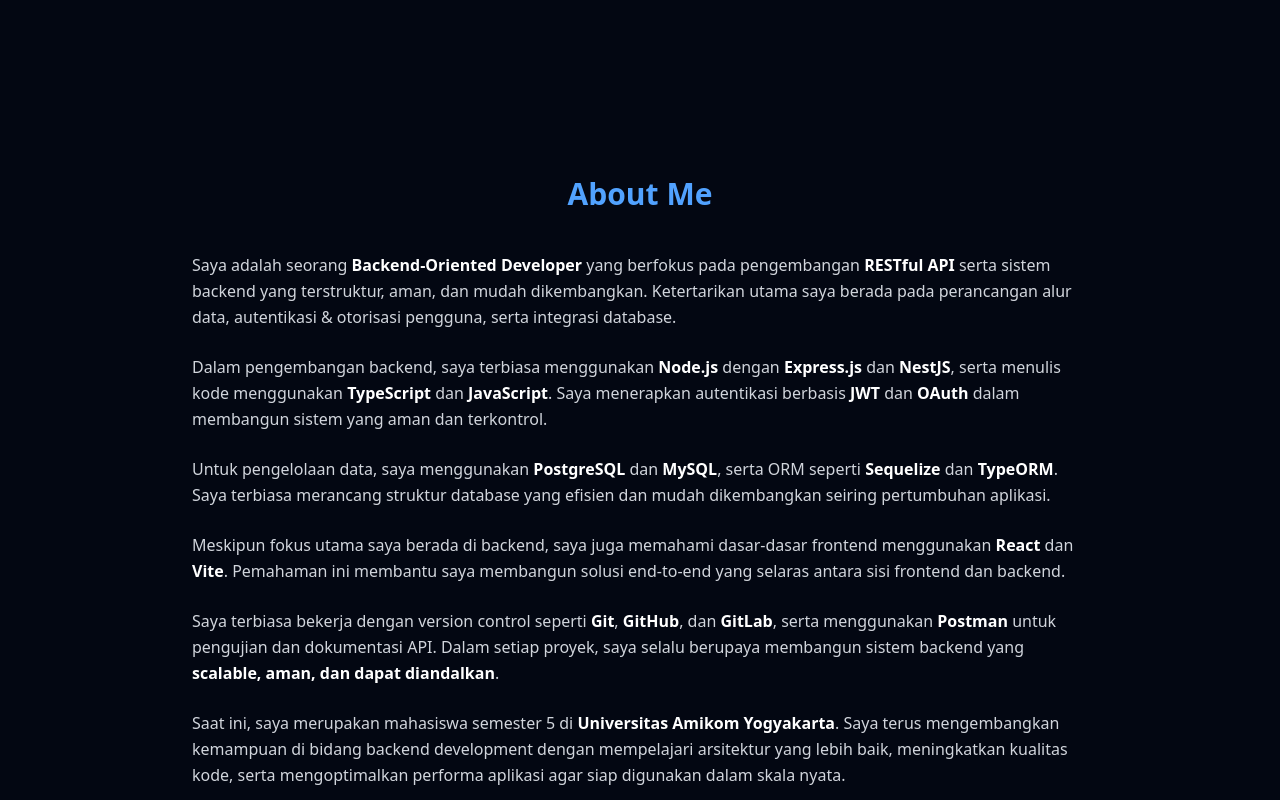
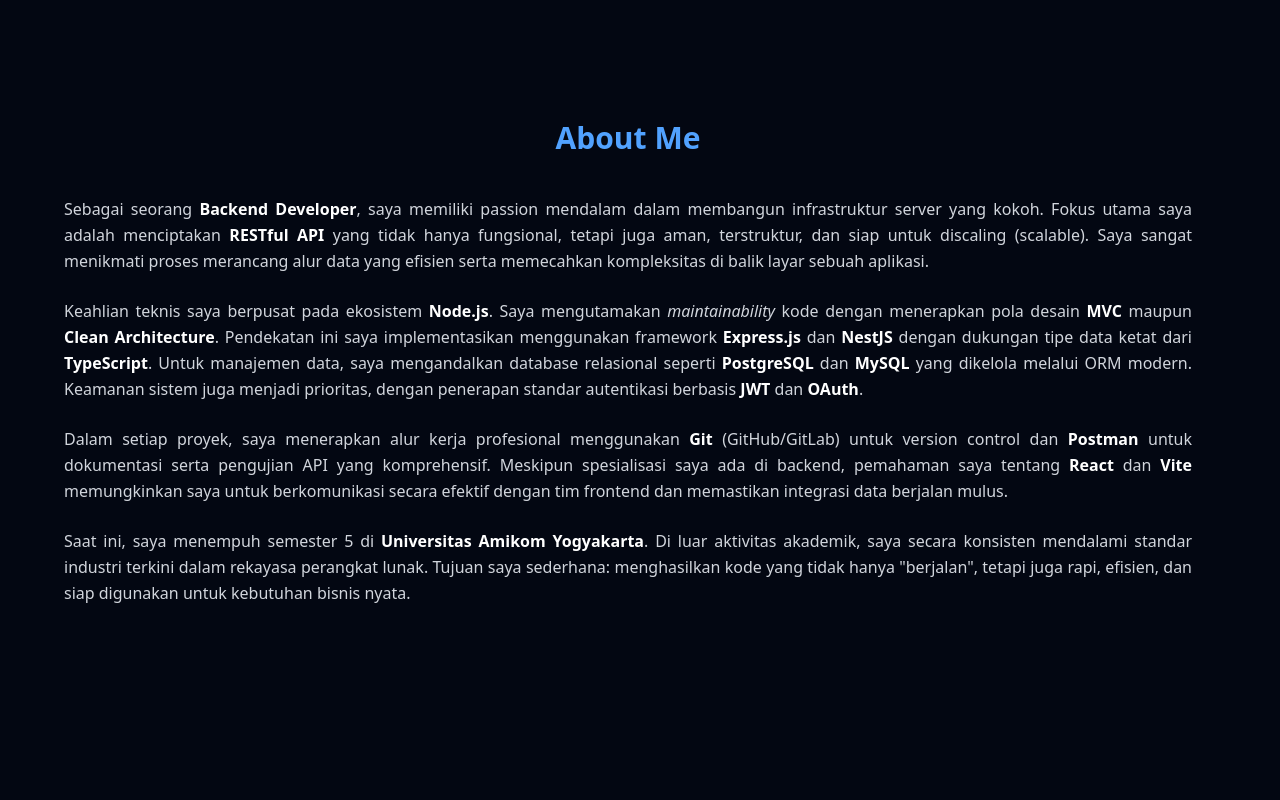
Before and after one commit to ardhisparahita/portfolio, a React (Vite) app: page / in a window 1280 px wide. Shown: the part 800-1600 px from the top of the page. Built offline with nearby package versions, Linux system fonts and the light colour scheme.

Commit message:
refactor: improvemnt paragraph about

```diff
--- a/src/Pages/About.tsx
+++ b/src/Pages/About.tsx
@@ -4,85 +4,75 @@
   return (
     <section
       id="about"
-      className="min-h-screen bg-gray-950 text-white px-6 py-24"
+      className="
+        min-h-screen bg-gray-950 text-white
+        pt-10 pb-24
+      "
       aria-label="About Me Section"
     >
-      <div className="max-w-4xl mx-auto">
+      <div className="max-w-6xl mx-auto w-full px-6 xl:pl-0 xl:pr-6">
         {/* Title */}
         <h2 className="text-3xl font-bold text-center mb-10 text-blue-400">
           About Me
         </h2>
 
-        <div className="space-y-6 text-gray-300 text-base leading-relaxed">
+        {/* Content */}
+        <div className="space-y-6 text-gray-300 text-base leading-relaxed text-justify">
           <p>
-            Saya adalah seorang{" "}
-            <span className="font-semibold text-white">
-              Backend-Oriented Developer
-            </span>{" "}
-            yang berfokus pada pengembangan{" "}
-            <span className="font-semibold text-white">RESTful API</span> serta
-            sistem backend yang terstruktur, aman, dan mudah dikembangkan.
-            Ketertarikan utama saya berada pada perancangan alur data,
-            autentikasi & otorisasi pengguna, serta integrasi database.
+            Sebagai seorang{" "}
+            <span className="font-semibold text-white">Backend Developer</span>,
+            saya memiliki passion mendalam dalam membangun infrastruktur server
+            yang kokoh. Fokus utama saya adalah menciptakan{" "}
+            <span className="font-semibold text-white">RESTful API</span> yang
+            tidak hanya fungsional, tetapi juga aman, terstruktur, dan siap
+            untuk discaling (scalable). Saya sangat menikmati proses merancang
+            alur data yang efisien serta memecahkan kompleksitas di balik layar
+            sebuah aplikasi.
           </p>
 
           <p>
-            Dalam pengembangan backend, saya terbiasa menggunakan{" "}
-            <span className="font-semibold text-white">Node.js</span> dengan{" "}
+            Keahlian teknis saya berpusat pada ekosistem{" "}
+            <span className="font-semibold text-white">Node.js</span>. Saya
+            mengutamakan <em>maintainability</em> kode dengan menerapkan pola
+            desain <span className="font-semibold text-white">MVC</span> maupun{" "}
+            <span className="font-semibold text-white">Clean Architecture</span>
+            . Pendekatan ini saya implementasikan menggunakan framework{" "}
             <span className="font-semibold text-white">Express.js</span> dan{" "}
-            <span className="font-semibold text-white">NestJS</span>, serta
-            menulis kode menggunakan{" "}
-            <span className="font-semibold text-white">TypeScript</span> dan{" "}
-            <span className="font-semibold text-white">JavaScript</span>. Saya
-            menerapkan autentikasi berbasis{" "}
+            <span className="font-semibold text-white">NestJS</span> dengan
+            dukungan tipe data ketat dari{" "}
+            <span className="font-semibold text-white">TypeScript</span>. Untuk
+            manajemen data, saya mengandalkan database relasional seperti{" "}
+            <span className="font-semibold text-white">PostgreSQL</span> dan{" "}
+            <span className="font-semibold text-white">MySQL</span> yang
+            dikelola melalui ORM modern. Keamanan sistem juga menjadi prioritas,
+            dengan penerapan standar autentikasi berbasis{" "}
             <span className="font-semibold text-white">JWT</span> dan{" "}
-            <span className="font-semibold text-white">OAuth</span> dalam
-            membangun sistem yang aman dan terkontrol.
+            <span className="font-semibold text-white">OAuth</span>.
           </p>
 
           <p>
-            Untuk pengelolaan data, saya menggunakan{" "}
-            <span className="font-semibold text-white">PostgreSQL</span> dan{" "}
-            <span className="font-semibold text-white">MySQL</span>, serta ORM
-            seperti <span className="font-semibold text-white">Sequelize</span>{" "}
-            dan <span className="font-semibold text-white">TypeORM</span>. Saya
-            terbiasa merancang struktur database yang efisien dan mudah
-            dikembangkan seiring pertumbuhan aplikasi.
+            Dalam setiap proyek, saya menerapkan alur kerja profesional
+            menggunakan <span className="font-semibold text-white">Git</span>{" "}
+            (GitHub/GitLab) untuk version control dan{" "}
+            <span className="font-semibold text-white">Postman</span> untuk
+            dokumentasi serta pengujian API yang komprehensif. Meskipun
+            spesialisasi saya ada di backend, pemahaman saya tentang{" "}
+            <span className="font-semibold text-white">React</span> dan{" "}
+            <span className="font-semibold text-white">Vite</span> memungkinkan
+            saya untuk berkomunikasi secara efektif dengan tim frontend dan
+            memastikan integrasi data berjalan mulus.
           </p>
 
+          {/* PARAGRAF TERAKHIR YANG SUDAH DIPERBAIKI (OPSI A) */}
           <p>
-            Meskipun fokus utama saya berada di backend, saya juga memahami
-            dasar-dasar frontend menggunakan{" "}
-            <span className="font-semibold text-white">React</span> dan{" "}
-            <span className="font-semibold text-white">Vite</span>. Pemahaman
-            ini membantu saya membangun solusi end-to-end yang selaras antara
-            sisi frontend dan backend.
-          </p>
-
-          <p>
-            Saya terbiasa bekerja dengan version control seperti{" "}
-            <span className="font-semibold text-white">Git</span>,{" "}
-            <span className="font-semibold text-white">GitHub</span>, dan{" "}
-            <span className="font-semibold text-white">GitLab</span>, serta
-            menggunakan{" "}
-            <span className="font-semibold text-white">Postman</span> untuk
-            pengujian dan dokumentasi API. Dalam setiap proyek, saya selalu
-            berupaya membangun sistem backend yang{" "}
-            <span className="font-semibold text-white">
-              scalable, aman, dan dapat diandalkan
-            </span>
-            .
-          </p>
-
-          <p>
-            Saat ini, saya merupakan mahasiswa semester 5 di{" "}
+            Saat ini, saya menempuh semester 5 di{" "}
             <span className="font-semibold text-white">
               Universitas Amikom Yogyakarta
             </span>
-            . Saya terus mengembangkan kemampuan di bidang backend development
-            dengan mempelajari arsitektur yang lebih baik, meningkatkan kualitas
-            kode, serta mengoptimalkan performa aplikasi agar siap digunakan
-            dalam skala nyata.
+            . Di luar aktivitas akademik, saya secara konsisten mendalami
+            standar industri terkini dalam rekayasa perangkat lunak. Tujuan saya
+            sederhana: menghasilkan kode yang tidak hanya "berjalan", tetapi
+            juga rapi, efisien, dan siap digunakan untuk kebutuhan bisnis nyata.
           </p>
         </div>
       </div>
```
